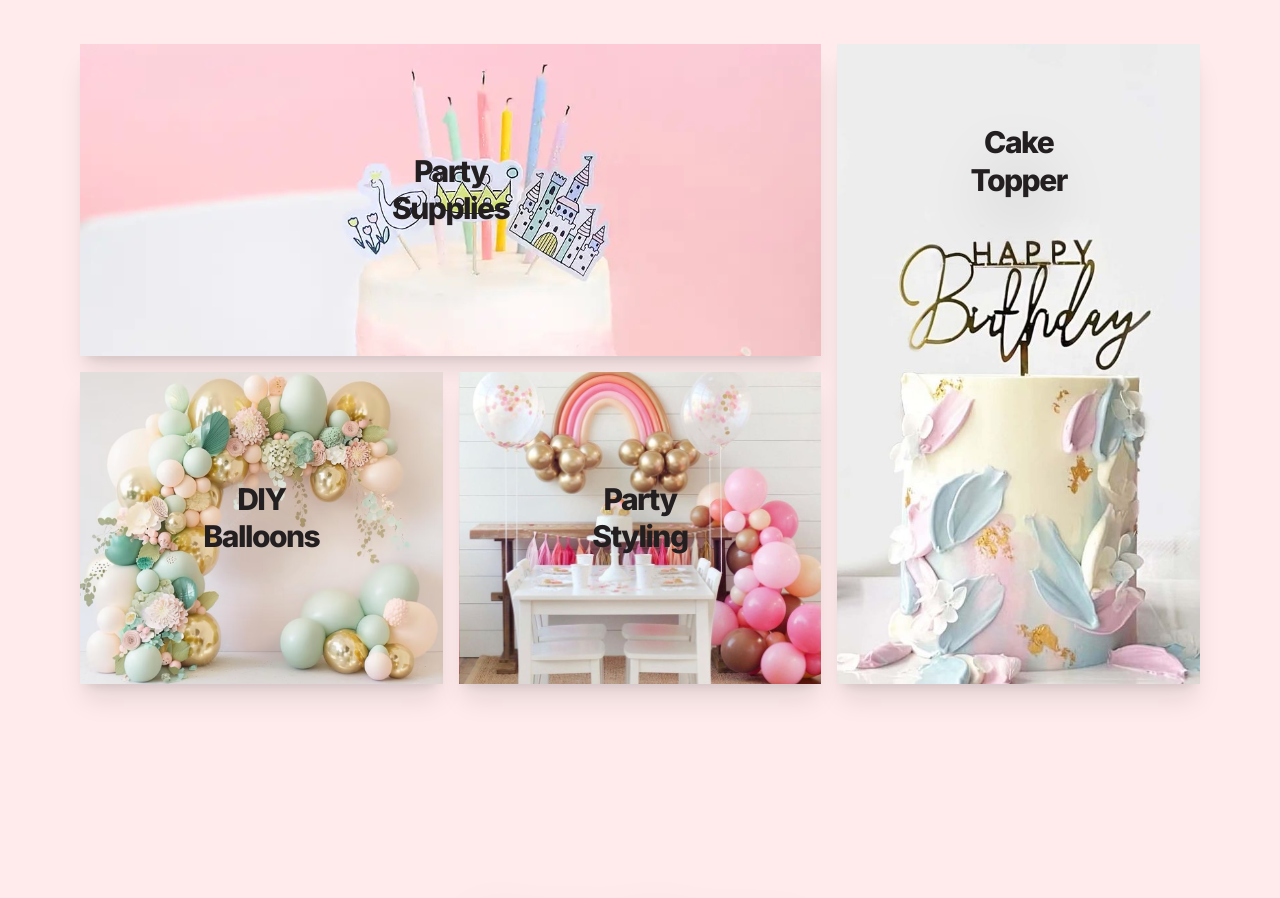
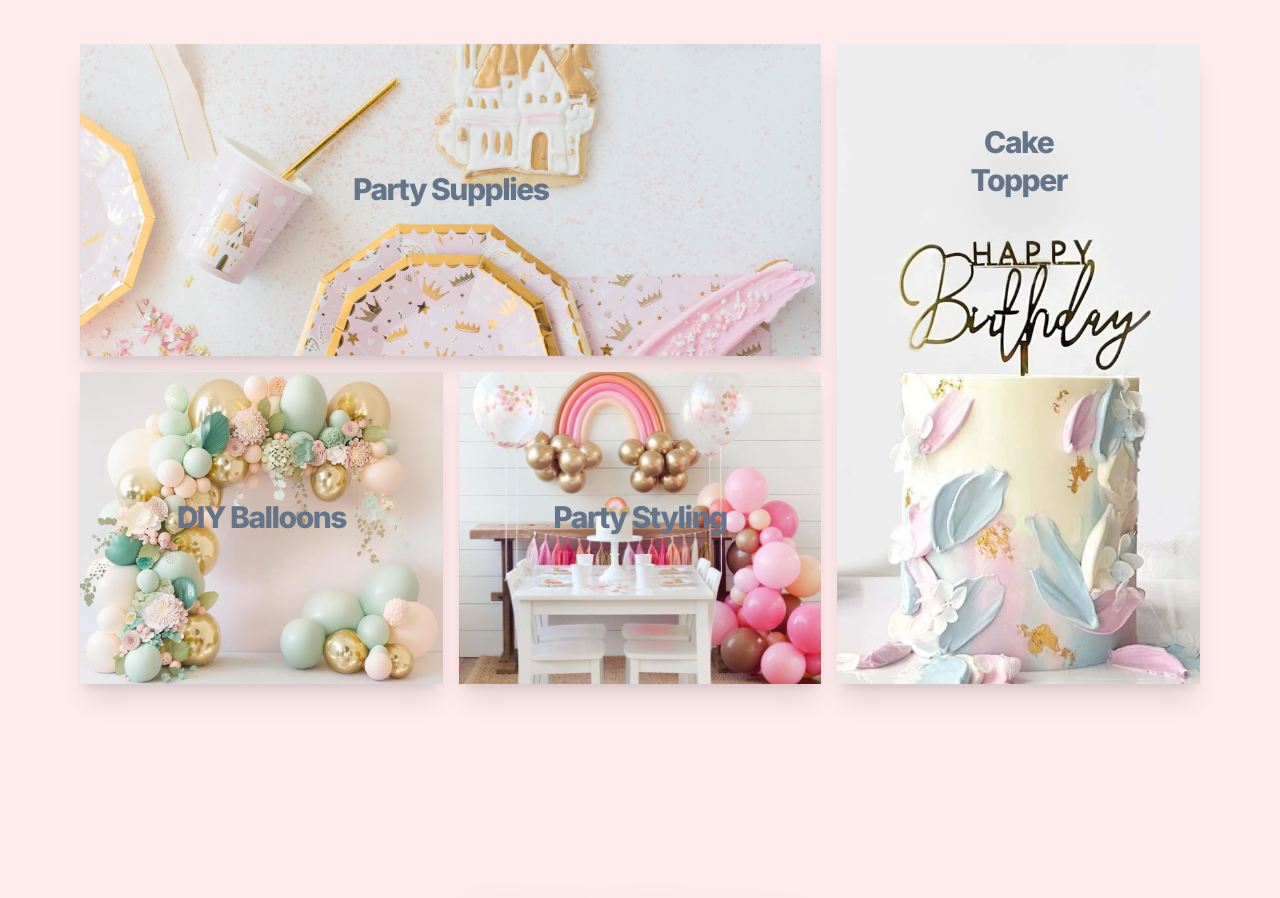
Before and after one commit to CoinKarunaratne/middlemist, a Next.js app: page / in a window 1280 px wide. Shown: the part 1120-2018 px from the top of the page. Built offline with nearby package versions, Linux system fonts and the light colour scheme.

Commit message:
changed-tiles

```diff
--- a/app/components/Tiles.tsx
+++ b/app/components/Tiles.tsx
@@ -29,9 +29,9 @@ const Tiles = () => {
           ></div>
           <h1
             style={{ textAlign: "center" }}
-            className="mb-5 card-zoom-text text-[#231f20] text-center lg:text-left font-extrabold leading-tight tracking-tighter text-3xl"
+            className="mb-5 card-zoom-text text-slate-500 text-center lg:text-left font-extrabold leading-tight tracking-tighter text-3xl"
           >
-            Party <br /> Supplies
+            Party Supplies
           </h1>
         </div>
         <div className="sm:col-span-2 sm:row-span-2 card-zoom">
@@ -39,7 +39,7 @@ const Tiles = () => {
           <div className={`bg-[url('/cake-topper.jpg')] card-zoom-image`}></div>
           <h1
             style={{ textAlign: "center" }}
-            className="mb-5 top-20 card-zoom-text drop-shadow-2xl text-[#231f20] text-center lg:text-left font-extrabold leading-tight tracking-tighter text-3xl"
+            className="mb-5 top-20 card-zoom-text drop-shadow-2xl text-slate-500 text-center lg:text-left font-extrabold leading-tight tracking-tighter text-3xl"
           >
             Cake <br /> Topper
           </h1>
@@ -51,9 +51,9 @@ const Tiles = () => {
           ></div>
           <h1
             style={{ textAlign: "center" }}
-            className="mb-5 card-zoom-text drop-shadow-2xl text-[#231f20] text-center lg:text-left font-extrabold leading-tight tracking-tighter text-3xl"
+            className="mb-5 card-zoom-text drop-shadow-2xl text-slate-500 text-center lg:text-left font-extrabold leading-tight tracking-tighter text-3xl"
           >
-            DIY <br /> Balloons
+            DIY Balloons
           </h1>
         </div>
         <div className="sm:col-span-2 sm:row-span-1 card-zoom">
@@ -63,9 +63,9 @@ const Tiles = () => {
           ></div>
           <h1
             style={{ textAlign: "center" }}
-            className="mb-5 card-zoom-text drop-shadow-2xl text-[#231f20] text-center lg:text-left font-extrabold leading-tight tracking-tighter text-3xl"
+            className="mb-5 card-zoom-text drop-shadow-2xl text-slate-500 text-center lg:text-left font-extrabold leading-tight tracking-tighter text-3xl"
           >
-            Party <br /> Styling
+            Party Styling
           </h1>
         </div>
       </div>
@@ -78,7 +78,7 @@ const Tiles = () => {
           >
             <h1
               style={{ textAlign: "center" }}
-              className="mb-5 card-zoom-text text-[#231f20] text-center lg:text-left font-extrabold leading-tight tracking-tighter text-xl"
+              className="mb-5 card-zoom-text text-slate-500 text-center lg:text-left font-extrabold leading-tight tracking-tighter text-xl"
             >
               Cake <br /> Topper
             </h1>
--- a/app/globals.css
+++ b/app/globals.css
@@ -331,7 +331,7 @@ body {
 }
 
 .card-zoom-text {
-  @apply absolute transition-all duration-500 ease-in-out transform text-[#231f20];
+  @apply absolute transition-all duration-500 ease-in-out transform text-slate-500;
 }
 
 .card-zoom:hover .card-zoom-image {
```
Also changed, not shown: public/party-supplies.jpg.
